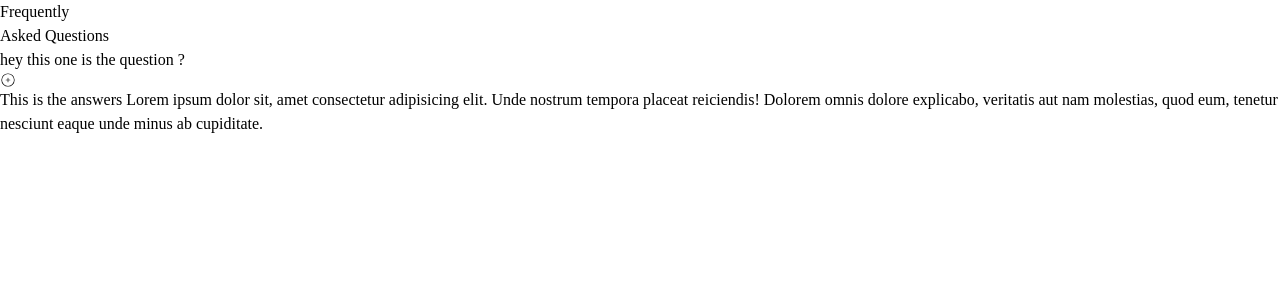
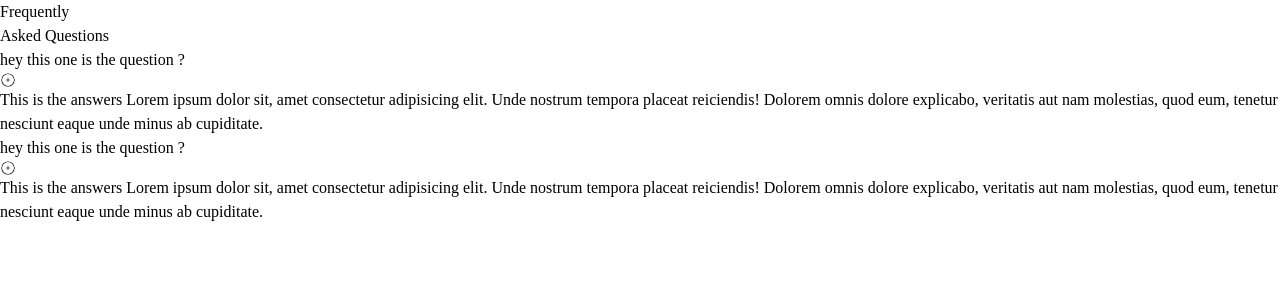
Before and after one commit to darshan795/react-learning-path, a React (Vite) app in the folder mastering useState/mastering useState/: page / in a window 1280 px wide. Shown: the top 300 px of the page. Built offline with nearby package versions, Linux system fonts and the light colour scheme.

Commit message:
working on  the 9th exercise

```diff
--- a/mastering useState/mastering useState/src/components/exercise9.jsx
+++ b/mastering useState/mastering useState/src/components/exercise9.jsx
@@ -3,6 +3,14 @@
 
 
 function Exercise9(){
+    const [visible,setVisible]=useState(false);
+    console.log(visible);
+    function handleClick(){
+        setVisible((prev)=>!prev);
+
+
+    }
+
     return <>
     <div className="main h-screen w-full bg-zinc-300 flex flex-col  justify-center items-center gap-10">
         <div className="header text-[35px] flex flex-col  items-center">
@@ -10,13 +18,23 @@
              <h1>   Asked Questions</h1>
 
         </div>
-        <div className="displays">
+        <div className="displays flex flex-col gap-4">
+            <div className="question1">
             <div className="questions text-[15px] font-[600] bg-[#ECF0FB] w-120 px-5 py-2 rounded-[50px] flex items-center justify-between">hey this one is the question ?<CiCirclePlus className="text-[25px]" /></div>
-            <div className="answers bg-white w-120 px-5 py-3 rounded-[10px] text-[12px] text-zinc-700">This is the answers Lorem ipsum dolor sit,
+            <div className="answers bg-white w-120 px-5 py-3 rounded-[10px] text-[12px] text-zinc-700 hidden">This is the answers Lorem ipsum dolor sit,
                 amet consectetur adipisicing elit. Unde nostrum
                 tempora placeat reiciendis! Dolorem omnis dolore
                 explicabo, veritatis aut nam molestias, quod eum,
                 tenetur nesciunt eaque unde minus ab cupiditate.</div>
+                </div>
+            <div className="question1">
+            <div className={`questions text-[15px] font-[600] bg-[#ECF0FB] w-120 px-5 py-2  flex items-center justify-between  ${visible?"rounded-tl-[10px] rounded-tr-[10px] bg-white":"rounded-[50px] "} `}>hey this one is the question ?<CiCirclePlus onClick={handleClick} className="text-[25px]" /></div>
+            <div className={`answers bg-white w-120 px-5 py-3 rounded-bl-[10px]  rounded-br-[10px] text-[12px] text-zinc-700 transition-all delay-10 ${visible?"opacity-100 max-h-[1000px]":"opacity-0 max-h-[0px]"} `}>This is the answers Lorem ipsum dolor sit,
+                amet consectetur adipisicing elit. Unde nostrum
+                tempora placeat reiciendis! Dolorem omnis dolore
+                explicabo, veritatis aut nam molestias, quod eum,
+                tenetur nesciunt eaque unde minus ab cupiditate.</div>
+                </div>
         </div>
 
 
```
Also changed, not shown: mastering useState/mastering useState/src/components/exercise8ii.jsx (indentation only).
